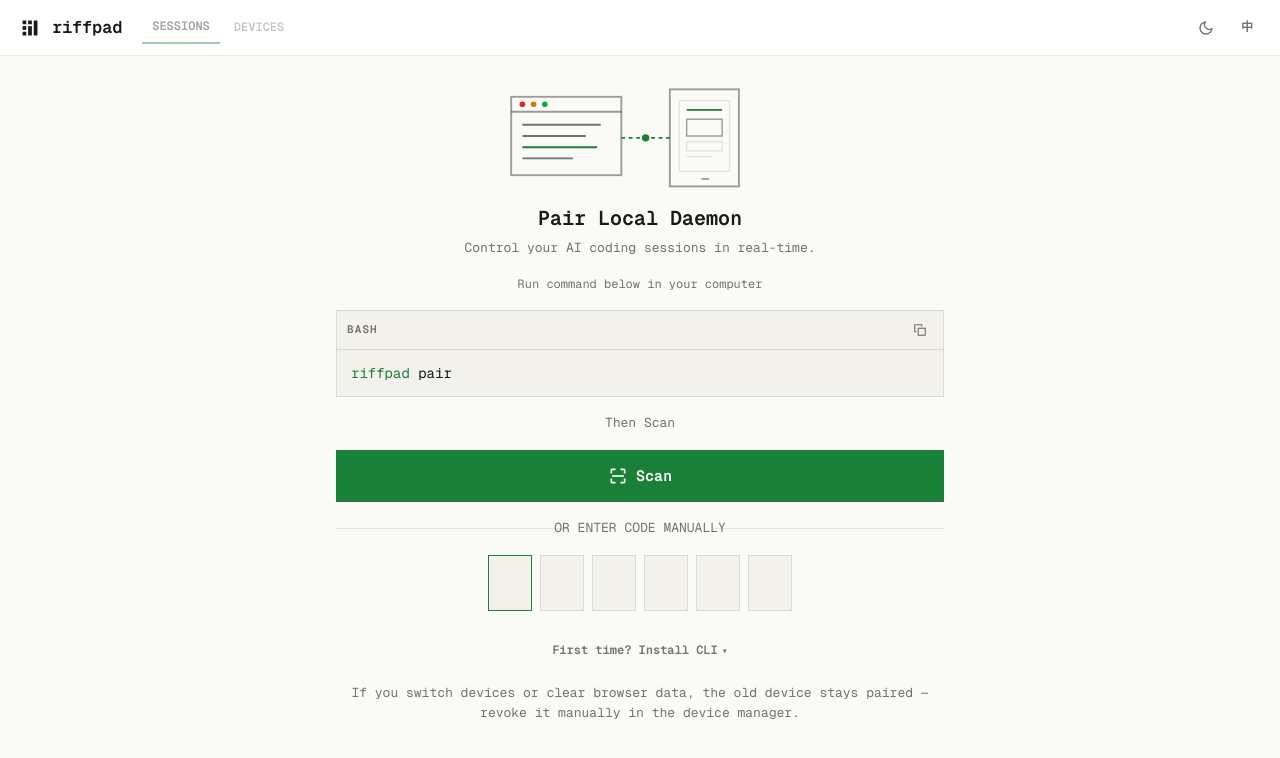
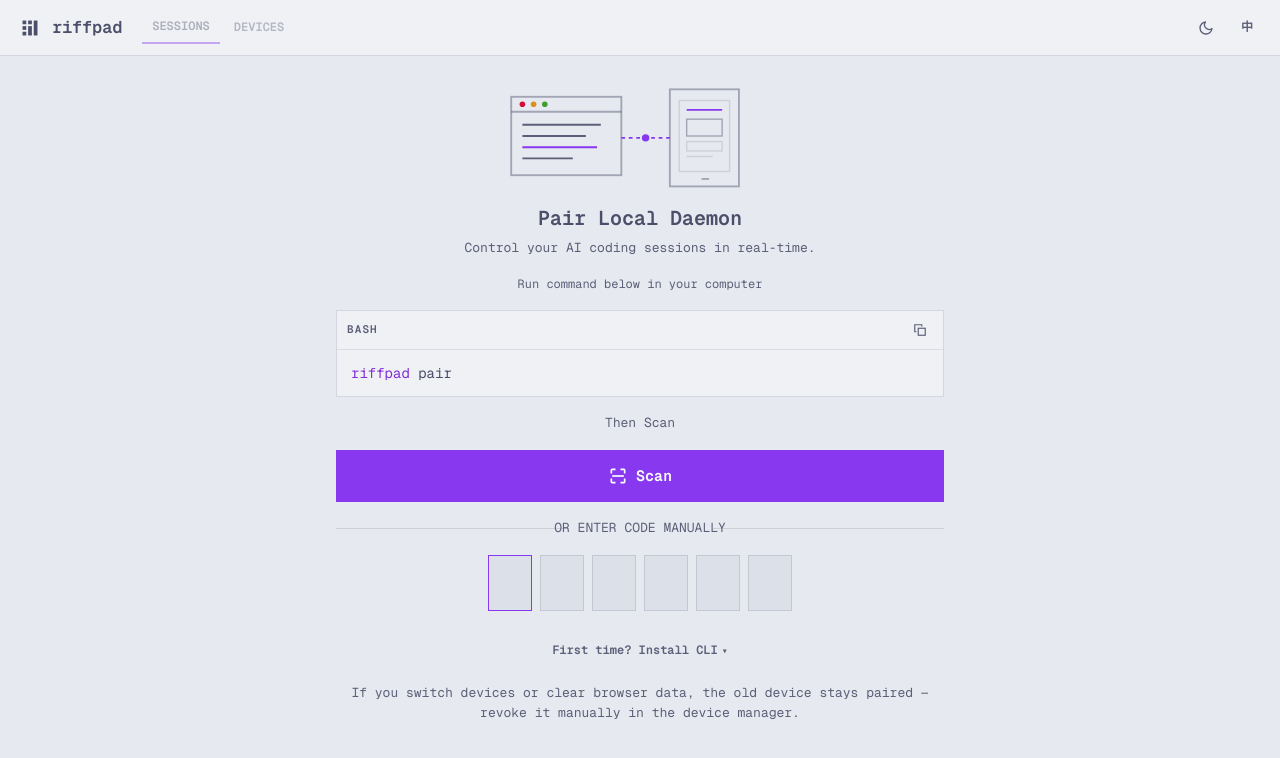
Before and after one commit to riffpad/riffpad, a React (Vite) app in the folder apps/client-beta/: page / in a window 1280 px wide. Shown: the top 758 px of the page. Built offline with nearby package versions, Linux system fonts and the light colour scheme; what marked-highlight would draw is missing.

Commit message:
feat(client): adopt the Catppuccin Latte/Mocha palette (#347)
* feat(client): adopt the Catppuccin Latte/Mocha palette (#346)

* fix(client): darken status colours when used as text on Latte (#346)

* fix(client): darken warning text one more step for code-block fills (#346)

```diff
--- a/apps/client-beta/index.html
+++ b/apps/client-beta/index.html
@@ -6,7 +6,7 @@
     <title>Riffpad</title>
     <meta name="description" content="Watch, approve, and steer Claude Code, Codex and other CLI agents from your phone. End-to-end encrypted, local-first." />
     <meta name="color-scheme" content="light dark" />
-    <meta name="theme-color" content="#121214" />
+    <meta name="theme-color" content="#11111b" />
     <meta name="apple-mobile-web-app-capable" content="yes" />
     <meta name="apple-mobile-web-app-status-bar-style" content="black-translucent" />
     <meta name="apple-mobile-web-app-title" content="Riffpad" />
--- a/apps/client-beta/src/components/Markdown.tsx
+++ b/apps/client-beta/src/components/Markdown.tsx
@@ -13,7 +13,6 @@
 import xml from "highlight.js/lib/languages/xml";
 import plaintext from "highlight.js/lib/languages/plaintext";
 import DOMPurify from "dompurify";
-import "highlight.js/styles/github-dark.css";
 
 hljs.registerLanguage("javascript", javascript);
 hljs.registerLanguage("typescript", typescript);
--- a/apps/client-beta/src/style.css
+++ b/apps/client-beta/src/style.css
@@ -6,110 +6,135 @@
 }
 
 :root {
-  --canvas: #fafaf7;
-  --surface: #ffffff;
-  --surface-muted: #f2f1ec;
-  --ink: #191917;
-  --body: #46463f;
-  --mute: #73736a;
-  --hairline: rgba(25, 25, 23, 0.1);
-  --hairline-strong: rgba(25, 25, 23, 0.42);
-  --accent: #1a7f37;
-  --accent-hover: #146c2e;
+  /* Catppuccin Latte — source of truth: apps/landing/app/globals.css. */
+  --canvas: #e6e9ef;
+  --surface: #eff1f5;
+  --surface-muted: #dce0e8;
+  --ink: #4c4f69;
+  --body: #5c5f77;
+  --mute: #5c5f77;
+  --hairline: rgba(76, 79, 105, 0.16);
+  --hairline-strong: rgba(76, 79, 105, 0.44);
+  --accent: #8839ef;
+  --accent-hover: #7287fd;
   --accent-ink: #ffffff;
-  --success: #16a34a;
-  --warning: #d97706;
-  --danger: #dc2626;
-  --info: #2563eb;
+  --success: #40a02b;
+  --warning: #df8e1d;
+  --danger: #d20f39;
+  --info: #1e66f5;
+  /* Status colours used as TEXT need a darker step on Latte; the base values
+     stay for dots, borders and fills. */
+  --success-text: #2e6b1f;
+  --warning-text: #855700;
+  --info-text: #1c56d0;
+  --cyan-text: #0b6b6b;
+  --danger-text: #b3153b;
+  --accent-text: #7f2fd8;
   --shadow: 0 1px 2px rgba(0, 0, 0, 0.04), 0 8px 24px rgba(0, 0, 0, 0.06);
-  --code-bg: #f2f1ec;
-  --code-fg: #191917;
-  --code-mute: #73736a;
-  --chat-bg: #ffffff;
-  --chat-elevated: #f2f1ec;
-  --chat-fg: #191917;
-  --chat-mute: #73736a;
-  --chat-border: rgba(25, 25, 23, 0.12);
-  --chat-green: #1a7f37;
-  --chat-yellow: #b45309;
-  --chat-blue: #2563eb;
-  --chat-cyan: #0e7490;
-  --chat-danger: #dc2626;
-  /* Console stays dark in both themes, like a real terminal. */
-  --console: #121214;
-  --console-elevated: #1b1b19;
-  --on-console: #e8e6e3;
-  --on-console-mute: #7c7c82;
-  --term-green: #7ee787;
-  --term-blue: #58a6fb;
-  --term-yellow: #d29922;
-  --term-orange: #f0883e;
-  --term-cyan: #76e3ea;
+  --code-bg: #eff1f5;
+  --code-fg: #4c4f69;
+  --code-mute: #5c5f77;
+  --chat-bg: #eff1f5;
+  --chat-elevated: #dce0e8;
+  --chat-fg: #4c4f69;
+  --chat-mute: #5c5f77;
+  --chat-border: rgba(76, 79, 105, 0.16);
+  --chat-green: #40a02b;
+  --chat-yellow: #df8e1d;
+  --chat-blue: #1e66f5;
+  --chat-cyan: #179299;
+  --chat-danger: #d20f39;
+  /* Console / terminal panes stay Mocha-dark in both themes, like a real terminal. */
+  --console: #1e1e2e;
+  --console-elevated: #313244;
+  --on-console: #cdd6f4;
+  --on-console-mute: #a6adc8;
+  --term-green: #a6e3a1;
+  --term-blue: #89b4fa;
+  --term-yellow: #f9e2af;
+  --term-orange: #fab387;
+  --term-cyan: #94e2d5;
 }
 
 [data-theme="dark"] {
-  --canvas: #0b0b0c;
-  --surface: #121214;
-  --surface-muted: #1a1a1d;
-  --ink: #e8e6e3;
-  --body: #a8a8ad;
-  --mute: #7c7c82;
-  --hairline: rgba(255, 255, 255, 0.1);
-  --hairline-strong: rgba(255, 255, 255, 0.22);
-  --accent: #7ee787;
-  --accent-hover: #a4f0ba;
-  --accent-ink: #191917;
-  --success: #7ee787;
-  --warning: #d29922;
-  --danger: #f85149;
-  --info: #58a6fb;
-  --shadow: 0 1px 2px rgba(0, 0, 0, 0.3), 0 8px 24px rgba(0, 0, 0, 0.35);
-  --code-bg: #121214;
-  --code-fg: #e8e6e3;
-  --code-mute: #7c7c82;
-  --chat-bg: #121214;
-  --chat-elevated: #1b1b19;
-  --chat-fg: #e8e6e3;
-  --chat-mute: #7c7c82;
-  --chat-border: rgba(255, 255, 255, 0.12);
-  --chat-green: #7ee787;
-  --chat-yellow: #d29922;
-  --chat-blue: #58a6fb;
-  --chat-cyan: #76e3ea;
-  --chat-danger: #f85149;
+  /* Catppuccin Mocha — must stay identical to the prefers-color-scheme block below. */
+  --canvas: #11111b;
+  --surface: #181825;
+  --surface-muted: #1e1e2e;
+  --ink: #cdd6f4;
+  --body: #bac2de;
+  --mute: #a6adc8;
+  --hairline: rgba(205, 214, 244, 0.12);
+  --hairline-strong: rgba(205, 214, 244, 0.3);
+  --accent: #cba6f7;
+  --accent-hover: #b4befe;
+  --accent-ink: #1e1e2e;
+  --success: #a6e3a1;
+  --warning: #f9e2af;
+  --danger: #f38ba8;
+  --info: #89b4fa;
+  /* On Mocha the base steps already clear 4.5:1 as text. */
+  --success-text: #a6e3a1;
+  --warning-text: #f9e2af;
+  --info-text: #89b4fa;
+  --cyan-text: #94e2d5;
+  --danger-text: #f38ba8;
+  --accent-text: #cba6f7;
+  --shadow: none;
+  --code-bg: #181825;
+  --code-fg: #cdd6f4;
+  --code-mute: #a6adc8;
+  --chat-bg: #181825;
+  --chat-elevated: #313244;
+  --chat-fg: #cdd6f4;
+  --chat-mute: #a6adc8;
+  --chat-border: rgba(205, 214, 244, 0.12);
+  --chat-green: #a6e3a1;
+  --chat-yellow: #f9e2af;
+  --chat-blue: #89b4fa;
+  --chat-cyan: #94e2d5;
+  --chat-danger: #f38ba8;
 }
 
 @media (prefers-color-scheme: dark) {
   :root:not([data-theme]) {
-    --canvas: #0b0b0c;
-    --surface: #121214;
-    --surface-muted: #1a1a1d;
-    --ink: #e8e6e3;
-    --body: #a8a8ad;
-    --mute: #7c7c82;
-    --hairline: rgba(255, 255, 255, 0.1);
-    --hairline-strong: rgba(255, 255, 255, 0.22);
-    --accent: #7ee787;
-    --accent-hover: #a4f0ba;
-    --accent-ink: #191917;
-    --success: #7ee787;
-    --warning: #d29922;
-    --danger: #f85149;
-    --info: #58a6fb;
-    --shadow: 0 1px 2px rgba(0, 0, 0, 0.3), 0 8px 24px rgba(0, 0, 0, 0.35);
-    --code-bg: #121214;
-    --code-fg: #e8e6e3;
-    --code-mute: #7c7c82;
-    --chat-bg: #121214;
-    --chat-elevated: #1b1b19;
-    --chat-fg: #e8e6e3;
-    --chat-mute: #7c7c82;
-    --chat-border: rgba(255, 255, 255, 0.12);
-    --chat-green: #7ee787;
-    --chat-yellow: #d29922;
-    --chat-blue: #58a6fb;
-    --chat-cyan: #76e3ea;
-    --chat-danger: #f85149;
+    /* Catppuccin Mocha — same values as [data-theme="dark"]. */
+    --canvas: #11111b;
+    --surface: #181825;
+    --surface-muted: #1e1e2e;
+    --ink: #cdd6f4;
+    --body: #bac2de;
+    --mute: #a6adc8;
+    --hairline: rgba(205, 214, 244, 0.12);
+    --hairline-strong: rgba(205, 214, 244, 0.3);
+    --accent: #cba6f7;
+    --accent-hover: #b4befe;
+    --accent-ink: #1e1e2e;
+    --success: #a6e3a1;
+    --warning: #f9e2af;
+    --danger: #f38ba8;
+    --info: #89b4fa;
+    /* On Mocha the base steps already clear 4.5:1 as text. */
+    --success-text: #a6e3a1;
+    --warning-text: #f9e2af;
+    --info-text: #89b4fa;
+    --cyan-text: #94e2d5;
+    --danger-text: #f38ba8;
+    --accent-text: #cba6f7;
+    --shadow: none;
+    --code-bg: #181825;
+    --code-fg: #cdd6f4;
+    --code-mute: #a6adc8;
+    --chat-bg: #181825;
+    --chat-elevated: #313244;
+    --chat-fg: #cdd6f4;
+    --chat-mute: #a6adc8;
+    --chat-border: rgba(205, 214, 244, 0.12);
+    --chat-green: #a6e3a1;
+    --chat-yellow: #f9e2af;
+    --chat-blue: #89b4fa;
+    --chat-cyan: #94e2d5;
+    --chat-danger: #f38ba8;
   }
 }
 
@@ -267,7 +292,7 @@
 }
 
 .muted { color: var(--mute); font-size: 13px; }
-.glyph { color: var(--accent); margin-right: 8px; }
+.glyph { color: var(--accent-text); margin-right: 8px; }
 .truncate {
   min-width: 0;
   overflow: hidden;
@@ -344,7 +369,8 @@
 button.danger {
   background: var(--danger);
   border-color: var(--danger);
-  color: #fff;
+  /* ink on a saturated fill: white on Latte red, near-black on Mocha pink */
+  color: var(--accent-ink);
 }
 button.danger:hover { filter: brightness(1.08); }
 
@@ -363,7 +389,7 @@
 .ghost-danger {
   background: transparent;
   border-color: color-mix(in srgb, var(--danger) 45%, transparent);
-  color: var(--danger);
+  color: var(--danger-text);
 }
 .ghost-danger:hover {
   background: color-mix(in srgb, var(--danger) 12%, transparent);
@@ -412,7 +438,7 @@
 }
 [data-theme="dark"] .auth-github {
   background: var(--console);
-  color: var(--accent);
+  color: var(--accent-text);
 }
 [data-theme="dark"] .auth-github:hover {
   background: var(--console-elevated);
@@ -420,7 +446,7 @@
 @media (prefers-color-scheme: dark) {
   :root:not([data-theme]) .auth-github {
     background: var(--console);
-    color: var(--accent);
+    color: var(--accent-text);
   }
   :root:not([data-theme]) .auth-github:hover {
     background: var(--console-elevated);
@@ -470,11 +496,11 @@
   height: 7px;
   background: var(--mute);
 }
-.conn.good { color: var(--success); }
+.conn.good { color: var(--success-text); }
 .conn.good::before { background: var(--success); animation: dot-pulse 2s ease-out infinite; }
-.conn.pending { color: var(--warning); }
+.conn.pending { color: var(--warning-text); }
 .conn.pending::before { background: var(--warning); animation: dot-pulse 1.2s ease-out infinite; }
-.conn.bad { color: var(--danger); }
+.conn.bad { color: var(--danger-text); }
 .conn.bad::before { background: var(--danger); }
 
 .section-label {
@@ -500,7 +526,7 @@
 .divider::before { left: 0; }
 .divider::after { right: 0; }
 
-.err { color: var(--danger); font-size: 13px; margin-top: 8px; }
+.err { color: var(--danger-text); font-size: 13px; margin-top: 8px; }
 
 .steps { margin: 8px 0 14px; padding-left: 20px; }
 .steps li { margin-bottom: 8px; font-size: 13px; color: var(--body); }
@@ -526,7 +552,7 @@
   letter-spacing: 0.2em;
   color: var(--ink);
 }
-.pair-code b { color: var(--accent); }
+.pair-code b { color: var(--accent-text); }
 
 /* ---- pairing onboarding ---- */
 .pair-view {
@@ -611,10 +637,10 @@
   font-size: 14px;
 }
 .code-card .prompt {
-  color: var(--accent);
+  color: var(--accent-text);
   margin-right: 6px;
 }
-.code-card .cmd { color: var(--accent); }
+.code-card .cmd { color: var(--accent-text); }
 .copy-btn {
   min-width: 26px;
   min-height: 26px;
@@ -695,16 +721,16 @@
   background: var(--surface-muted);
   white-space: nowrap;
 }
-.status.running { color: var(--success); border-color: color-mix(in srgb, var(--success) 40%, transparent); }
+.status.running { color: var(--success-text); border-color: color-mix(in srgb, var(--success) 40%, transparent); }
 .status.running::before { content: "■ "; font-size: 9px; }
 .status.waiting_input {
-  color: var(--warning);
+  color: var(--warning-text);
   border-color: color-mix(in srgb, var(--warning) 40%, transparent);
   animation: status-blink 1.6s ease-in-out infinite;
 }
-.status.done { color: var(--info); border-color: color-mix(in srgb, var(--info) 40%, transparent); }
-.status.restored { color: var(--info); border-color: color-mix(in srgb, var(--info) 30%, transparent); }
-.status.error { color: var(--danger); border-color: color-mix(in srgb, var(--danger) 40%, transparent); }
+.status.done { color: var(--info-text); border-color: color-mix(in srgb, var(--info) 40%, transparent); }
+.status.restored { color: var(--info-text); border-color: color-mix(in srgb, var(--info) 30%, transparent); }
+.status.error { color: var(--danger-text); border-color: color-mix(in srgb, var(--danger) 40%, transparent); }
 
 /* ---- session list ---- */
 #session-list { list-style: none; padding: 0; margin: 0; }
@@ -757,13 +783,13 @@
   height: 6px;
   background: currentColor;
 }
-.session-light.waiting { color: var(--warning); }
+.session-light.waiting { color: var(--warning-text); }
 .session-light.waiting .dot { animation: status-blink 1.2s ease-in-out infinite; }
-.session-light.running { color: var(--success); }
+.session-light.running { color: var(--success-text); }
 .session-light.running .dot { animation: dot-pulse 2s ease-out infinite; }
-.session-light.done { color: var(--info); }
-.session-light.error { color: var(--danger); }
-.session-light.restored { color: var(--info); }
+.session-light.done { color: var(--info-text); }
+.session-light.error { color: var(--danger-text); }
+.session-light.restored { color: var(--info-text); }
 
 .session-menu-btn {
   flex: none;
@@ -802,7 +828,7 @@
   min-height: 44px;
   border-style: dashed;
   border-color: color-mix(in srgb, var(--accent) 45%, transparent);
-  color: var(--accent);
+  color: var(--accent-text);
   background: transparent;
 }
 .new-session:hover {
@@ -866,7 +892,7 @@
   border: 1px solid color-mix(in srgb, var(--warning) 40%, transparent);
   background: color-mix(in srgb, var(--warning) 8%, transparent);
   font-size: 12px;
-  color: var(--warning);
+  color: var(--warning-text);
 }
 .skeleton-card {
   display: flex;
@@ -947,7 +973,7 @@
 .events-empty::after {
   content: "▍";
   margin-left: 4px;
-  color: var(--chat-green);
+  color: var(--success-text);
   animation: blink 1.1s steps(2) infinite;
 }
 
@@ -990,7 +1016,7 @@
   font-weight: 700;
   letter-spacing: 0.08em;
   text-transform: uppercase;
-  color: var(--chat-yellow);
+  color: var(--warning-text);
 }
 .agent-running .dot-matrix span {
   background: var(--chat-yellow);
@@ -1028,7 +1054,59 @@
   padding: 1px 5px;
 }
 .md pre code { background: transparent; padding: 0; }
-.md a { color: var(--chat-blue); }
+
+/* Syntax highlighting: Catppuccin through the chat tokens, so code blocks
+   follow the theme instead of shipping a third-party (GitHub-dark) palette. */
+.hljs { color: var(--code-fg); background: transparent; }
+.hljs-comment,
+.hljs-quote {
+  color: var(--code-mute);
+  font-style: italic;
+}
+.hljs-keyword,
+.hljs-selector-tag,
+.hljs-literal,
+.hljs-doctag,
+.hljs-name,
+.hljs-strong {
+  color: var(--info-text);
+  font-weight: 700;
+}
+.hljs-string,
+.hljs-regexp,
+.hljs-addition,
+.hljs-attribute,
+.hljs-meta .hljs-string {
+  color: var(--success-text);
+}
+.hljs-number,
+.hljs-symbol,
+.hljs-bullet,
+.hljs-variable,
+.hljs-template-variable,
+.hljs-link,
+.hljs-selector-attr,
+.hljs-selector-pseudo {
+  color: var(--warning-text);
+}
+.hljs-title,
+.hljs-section,
+.hljs-built_in,
+.hljs-type {
+  color: var(--accent-text);
+}
+.hljs-attr,
+.hljs-property,
+.hljs-selector-class,
+.hljs-selector-id,
+.hljs-meta {
+  color: var(--cyan-text);
+}
+.hljs-deletion {
+  color: var(--danger-text);
+}
+.hljs-emphasis { font-style: italic; }
+.md a { color: var(--info-text); }
 .md blockquote {
   border-left: 2px solid var(--hairline-strong);
   margin: 6px 0;
@@ -1061,11 +1139,11 @@
   flex: none;
   width: 14px;
   text-align: center;
-  color: var(--chat-yellow);
+  color: var(--warning-text);
   font-size: 11px;
 }
-.tool-log.done .tool-glyph { color: var(--chat-green); }
-.tool-log.fail .tool-glyph { color: var(--chat-danger); }
+.tool-log.done .tool-glyph { color: var(--success-text); }
+.tool-log.fail .tool-glyph { color: var(--danger-text); }
 .tool-text {
   flex: 1;
   min-width: 0;
@@ -1121,12 +1199,12 @@
   flex-wrap: wrap;
 }
 .status-line.end { justify-content: center; }
-.status-line.tone-running { color: var(--chat-green); }
-.status-line.tone-waiting_input { color: var(--chat-yellow); animation: status-blink 1.2s ease-in-out infinite; }
-.status-line.tone-done { color: var(--chat-blue); }
-.status-line.tone-error { color: var(--chat-danger); }
-.status-line.tone-completed { color: var(--chat-green); }
-.status-line.tone-waiting { color: var(--chat-yellow); }
+.status-line.tone-running { color: var(--success-text); }
+.status-line.tone-waiting_input { color: var(--warning-text); animation: status-blink 1.2s ease-in-out infinite; }
+.status-line.tone-done { color: var(--info-text); }
+.status-line.tone-error { color: var(--danger-text); }
+.status-line.tone-completed { color: var(--success-text); }
+.status-line.tone-waiting { color: var(--warning-text); }
 .badge {
   border: 1px solid color-mix(in srgb, var(--chat-fg) 18%, transparent);
   padding: 2px 8px;
@@ -1149,8 +1227,8 @@
   margin-top: 8px;
   font-size: 12px;
 }
-.approval-note.pending { color: var(--warning); }
-.approval-note.failed { color: var(--chat-danger); }
+.approval-note.pending { color: var(--warning-text); }
+.approval-note.failed { color: var(--danger-text); }
 .approval-note.expired { color: var(--chat-mute); }
 .approval-summary {
   font-size: 13px;
@@ -1164,11 +1242,11 @@
   min-height: 36px;
   background: transparent;
   border: 1px solid color-mix(in srgb, var(--chat-green) 55%, transparent);
-  color: var(--chat-green);
+  color: var(--success-text);
 }
 .approval-actions button.reject {
   border-color: color-mix(in srgb, var(--chat-danger) 55%, transparent);
-  color: var(--chat-danger);
+  color: var(--danger-text);
 }
 .approval-actions button:hover {
   background: color-mix(in srgb, var(--chat-green) 14%, transparent);
@@ -1256,7 +1334,7 @@
   padding: 0;
   border: none;
   background: transparent;
-  color: var(--accent);
+  color: var(--accent-text);
   font-size: 18px;
   font-weight: 400;
   line-height: 1;
@@ -1308,7 +1386,7 @@
   border-top: 1px solid color-mix(in srgb, var(--danger) 35%, transparent);
   background: color-mix(in srgb, var(--danger) 8%, transparent);
   font-size: 12px;
-  color: var(--danger);
+  color: var(--danger-text);
 }
 .fatal-actions {
   display: flex;
@@ -1373,7 +1451,7 @@
 }
 .device-current {
   flex: none;
-  color: var(--accent);
+  color: var(--accent-text);
   font-size: 10px;
   font-weight: 700;
   letter-spacing: 0.08em;
@@ -1399,14 +1477,14 @@
 .ghost-text-danger {
   border: none;
   background: transparent;
-  color: var(--danger);
+  color: var(--danger-text);
   font-size: 12px;
   padding: 0;
   min-height: 32px;
 }
 .ghost-text-danger:hover {
   background: transparent;
-  color: var(--danger);
+  color: var(--danger-text);
   text-decoration: underline;
 }
 
@@ -1522,7 +1600,7 @@
     border-bottom: 1px solid var(--hairline);
   }
   .topbar-nav .nav-item.active {
-    color: var(--accent);
+    color: var(--accent-text);
     border-bottom: 2px solid var(--accent);
   }
   .sidebar-user {
```
Also changed, not shown: 6 other files (tests, documents, lock files or other folders).
